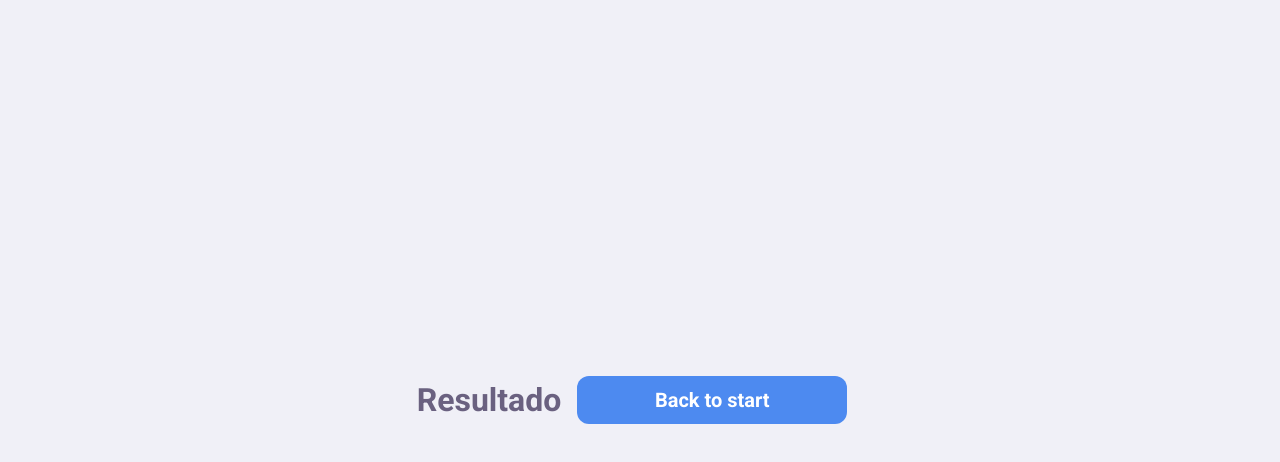
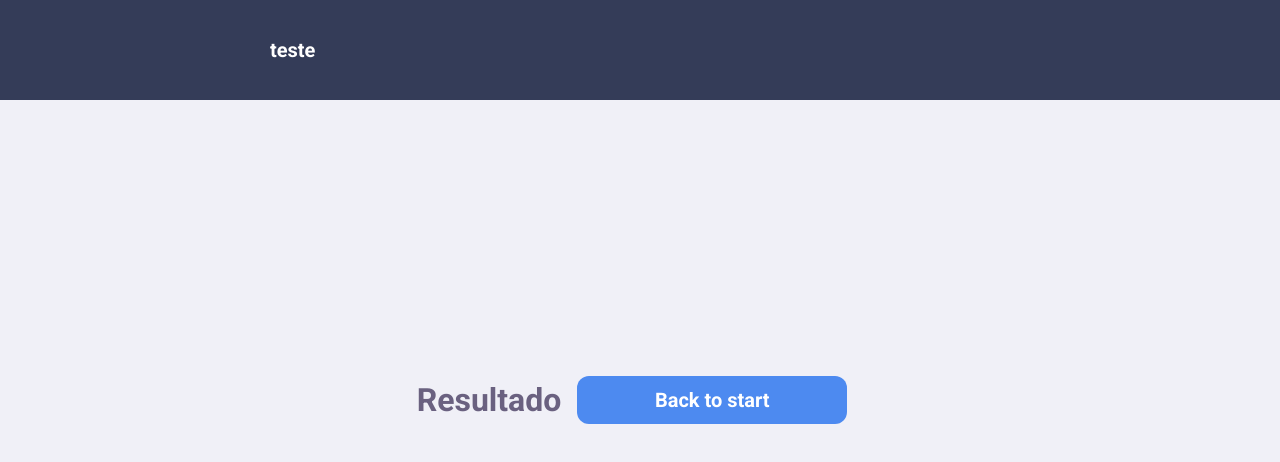
Before and after one commit to marcioomonte/teste-sas, a React (Create React App) app: page /results in a window 1280 px wide. Shown: the top 462 px of the page. Built offline with nearby package versions, Linux system fonts and the light colour scheme.

Commit message:
muda rota para deploy

```diff
--- a/src/pages/ResultContent/index.js
+++ b/src/pages/ResultContent/index.js
@@ -1,6 +1,7 @@
 import React from 'react';
 import { Link, useHistory } from 'react-router-dom';
 import Button from '../../components/Button';
+import PageHeader from '../../components/PageHeader';
 
 // import { Container } from './styles';
 
@@ -8,6 +9,7 @@ function ResultContent() {
   const history = useHistory();
   return (
     <>
+      <PageHeader title='teste' />
       <h1>Resultado</h1>
       <Button onClick={() => history.push('/')}> Back to start</Button>
     </>
```
